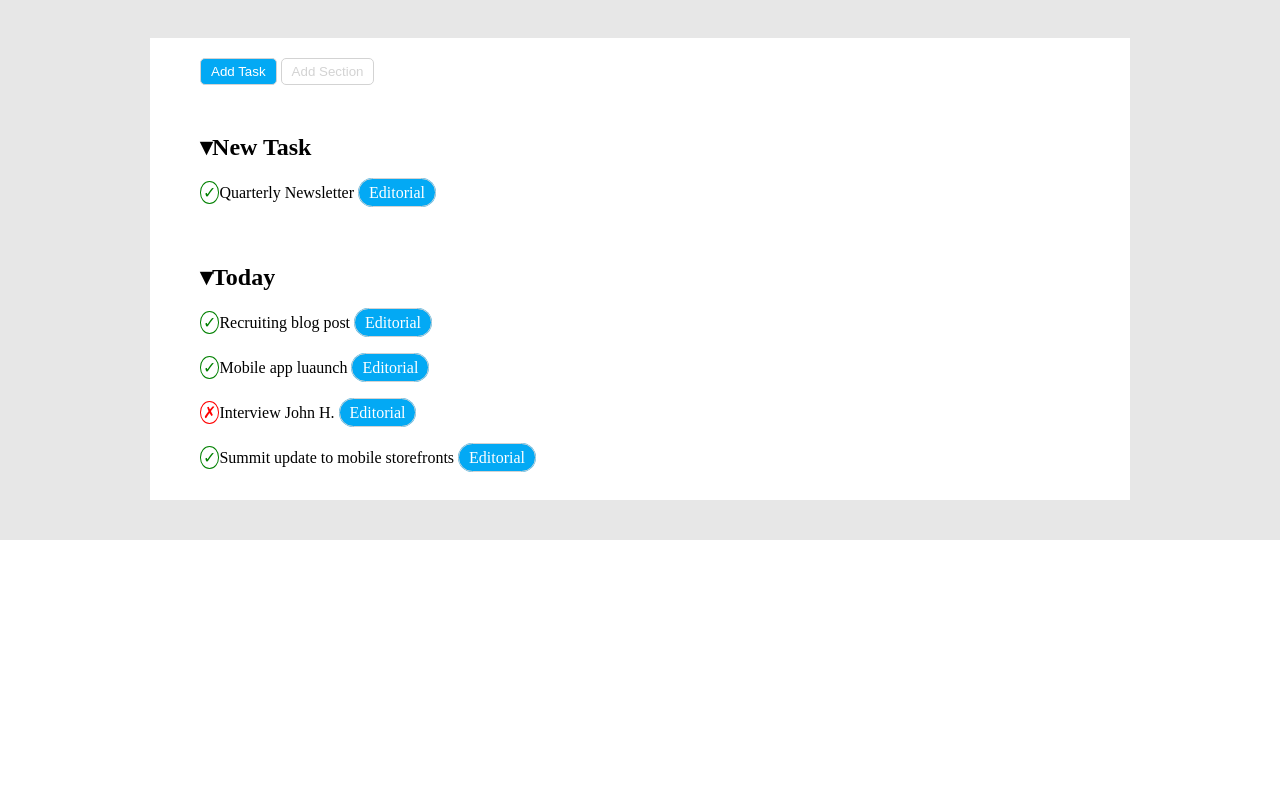
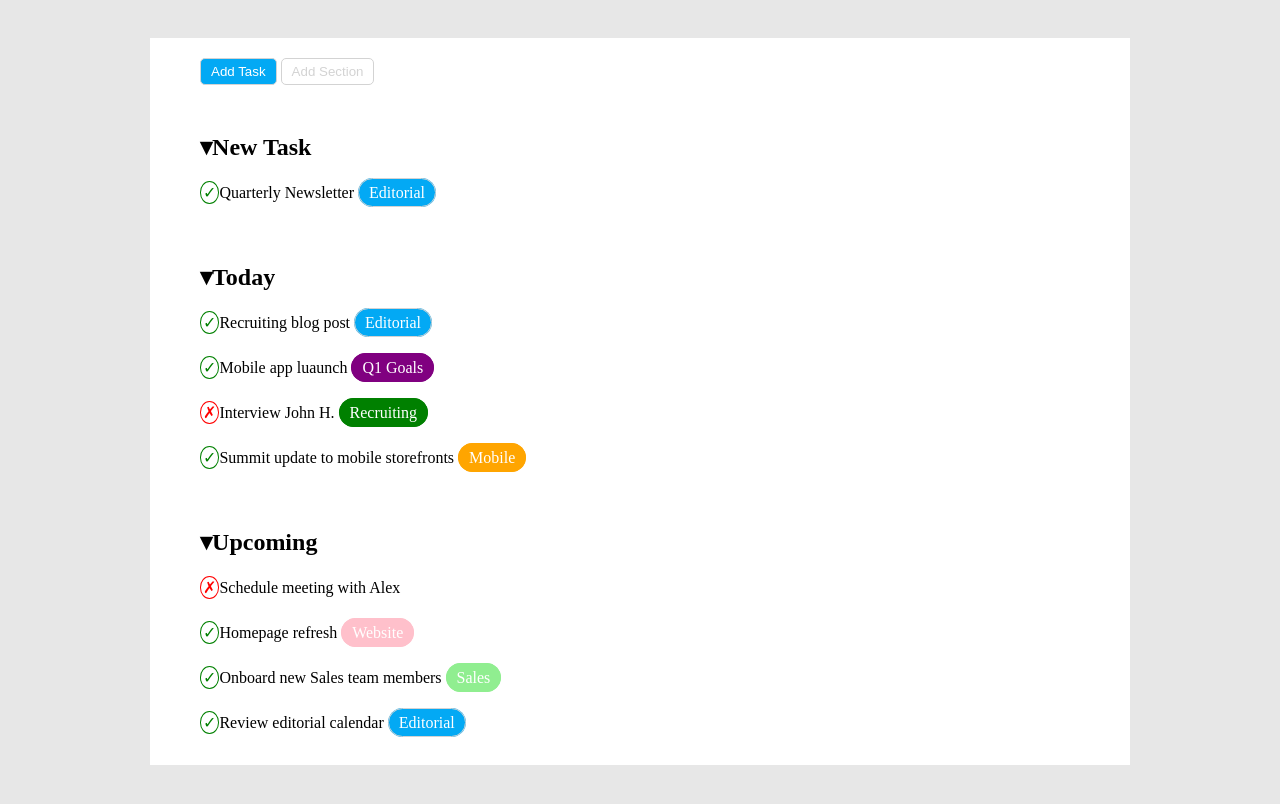
Before and after one commit to GerryFox22/html-css-toboolist, a plain HTML site: page index.html in a window 1280 px wide. Shown: the part 82-886 px from the top of the page. Before the commit the page ends 800 px from the top, so only its background shows below. Drawn offline with Linux system fonts and the light colour scheme.

Commit message:
termine formattazione

```diff
--- a/css/style.css
+++ b/css/style.css
@@ -76,6 +76,41 @@ ul {
     color: white;
 }
 
+.viola {
+
+    border: 1px solid purple;
+    background-color: purple;
+    color: white;
+
+}
+
+.green {
+    border: 1px solid green;
+    background-color: green;
+    color: white;
+
+}
+
+.orange {
+    border: 1px solid orange;
+    background-color: orange;
+    color: white;
+
+}
+
+.verde {
+    border: 1px solid lightgreen;
+    background-color: lightgreen;
+    color: white;
+
+}
+
+.rosa {
+    border: 1px solid pink;
+    background-color: pink;
+    color: white;
+}
+
 #blue-button {
     border: 1px solid lightgray;
     background-color: #03a9f4;
--- a/index.html
+++ b/index.html
@@ -42,16 +42,24 @@
                 <h2> &dtrif;Today</h2>
                 <ul>
                     <li><span class="check check-green">&check;</span>Recruiting blog post <span class="circle-info blue">Editorial</span></li>
-                    <li><span class="check check-green">&check;</span>Mobile app luaunch <span class="circle-info blue">Editorial</span></li>
-                    <li><span class="check check-red">&cross;</span>Interview John H. <span class="circle-info blue">Editorial</span></li>
-                    <li><span class="check check-green">&check;</span>Summit update to mobile storefronts <span class="circle-info blue">Editorial</span></li>
+                    <li><span class="check check-green">&check;</span>Mobile app luaunch <span class="circle-info viola">Q1 Goals</span></li>
+                    <li><span class="check check-red">&cross;</span>Interview John H. <span class="circle-info green">Recruiting</span></li>
+                    <li><span class="check check-green">&check;</span>Summit update to mobile storefronts <span class="circle-info orange">Mobile</span></li>
                 </ul>
             </div>
 
         </section>
 
         <section class="section-container">
-
+            <div class="order-list">
+            <h2> &dtrif;Upcoming</h2>
+                <ul>
+                    <li><span class="check check-red">&cross;</span>Schedule meeting with Alex</li>
+                    <li><span class="check check-green">&check;</span>Homepage refresh <span class="circle-info rosa">Website</span></li>
+                    <li><span class="check check-green">&check;</span>Onboard new Sales team members <span class="circle-info verde">Sales</span></li>
+                    <li><span class="check check-green">&check;</span>Review editorial calendar <span class="circle-info blue">Editorial</span></li>
+                </ul>
+            </div>
         </section>
 
     </main>
```
